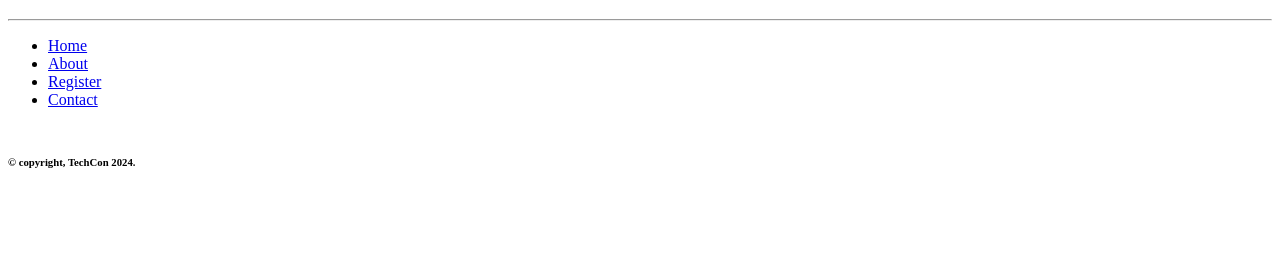
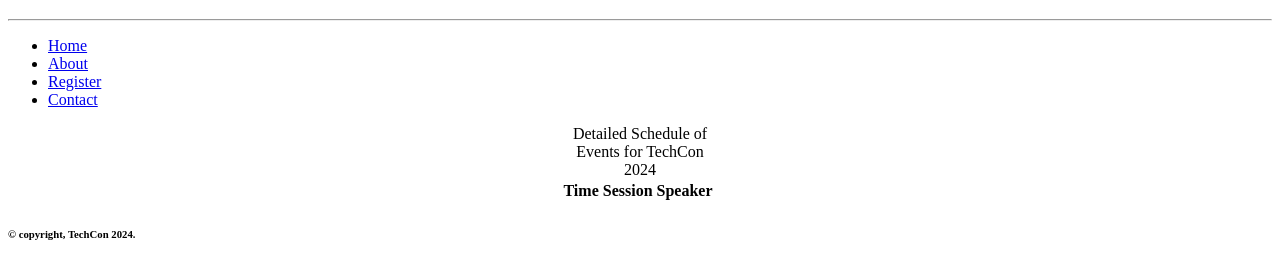
Before and after one commit to Essam-Alami/TechCon_HTML, a plain HTML site: page techcon_website/schedule.html in a window 1280 px wide. Shown: the part 61-340 px from the top of the page. Drawn offline with Linux system fonts and the light colour scheme.

Commit message:
update techcon_website

```diff
--- a/techcon_website/schedule.html
+++ b/techcon_website/schedule.html
@@ -19,17 +19,16 @@
   </header>
 
   <main>
+    <center>
     <table>
-     <th>
+     <th>Time</th>
+     <th>Session</th>
+     <th>Speaker</th>
+     <td></td>
 
-     </th>
-
-     <td>
-
-     </td>
-
-     <caption></caption>
+     <caption>Detailed Schedule of Events for TechCon 2024</caption>
     </table>
+    </center>
   </main>
 
   <footer>
```
